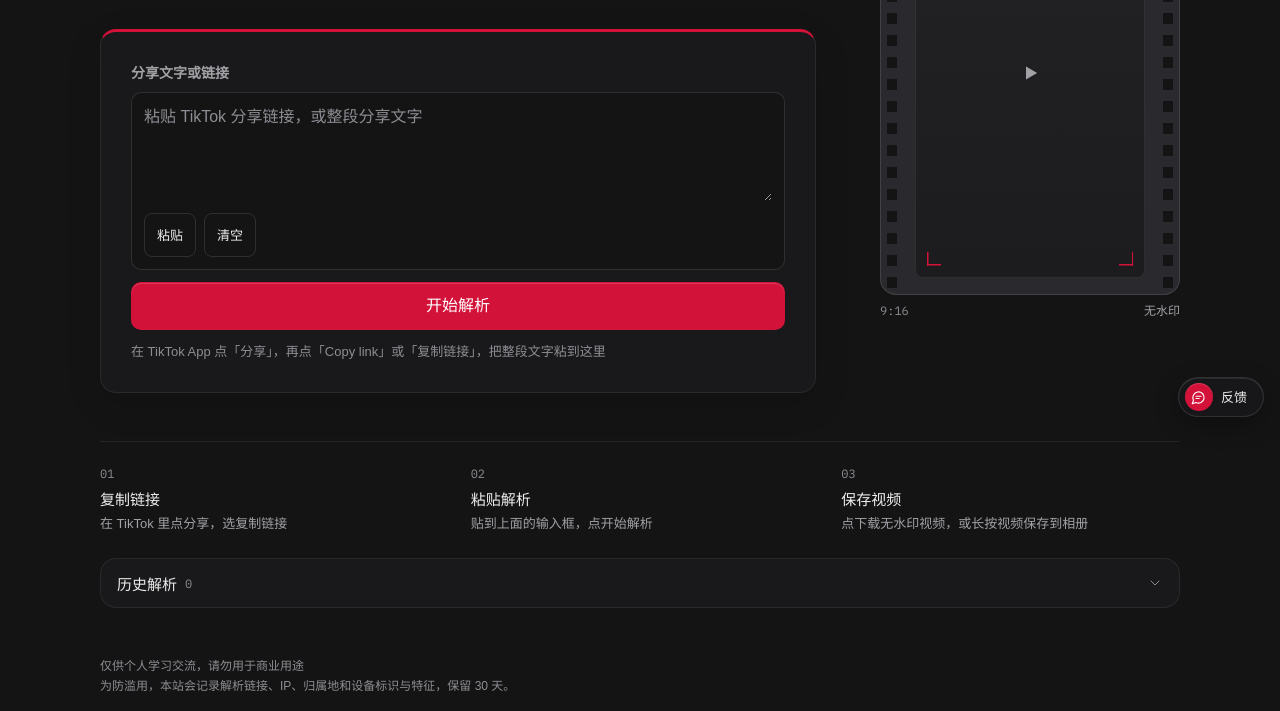
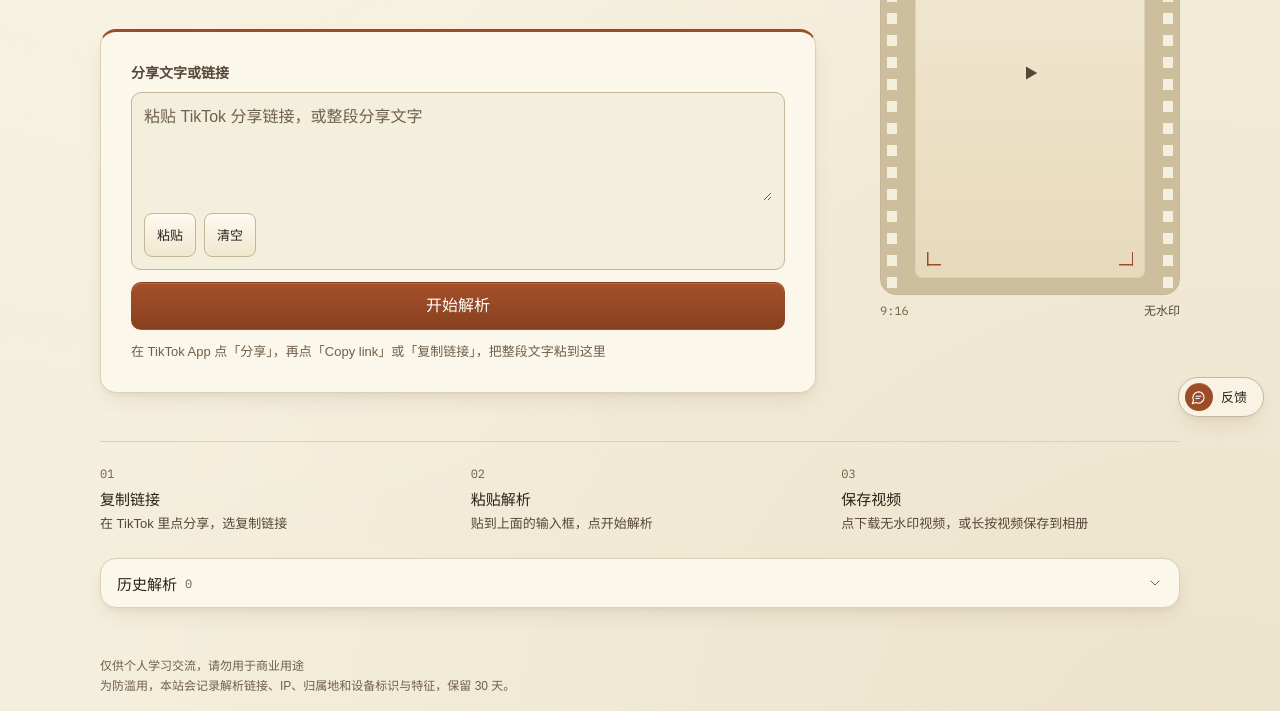
Before and after one commit to xiweiniboss-cmd/Tiktokshipingjiexitest, a plain HTML site: page index.html in a window 1280 px wide. Shown: the part 367-1078 px from the top of the page. Drawn offline with Linux system fonts and the light colour scheme; no server answers.

Commit message:
界面换成米黄纸面与陶土色按钮

```diff
--- a/jiexi.css
+++ b/jiexi.css
@@ -1,29 +1,4 @@
-/* ==========================================================================
-   解析站界面
-   --------------------------------------------------------------------------
-   抖音、快手、小红书、B站、微博、YouTube、TikTok 共用这一份。
-   换站时只改文案里的产品名，和下面三行颜色。其余间距、字号、圆角、
-   组件不要另起一套。
-
-   抖音   --jx-accent #d3123a   --jx-accent-hover #e21842   --jx-accent-text #ff9aab
-   快手   #c2410c               #ea580c                     #fdba74
-   小红书 #be123c               #e11d48                     #fda4af
-   B站    #0369a1               #0284c7                     #7dd3fc
-   微博   #be123c               #e11d48                     #fda4af
-   YouTube #b91c1c              #dc2626                     #fca5a5
-   TikTok 与抖音同一套红，不要红青渐变
-
-   白字叠在 --jx-accent 上需要至少 4.5:1。上面抖音这组已核过：
-   白 / #d3123a = 5.36，白 / #e21842 = 4.73，#ff9aab / #141415 = 9.17。
-   换站时用同样的方法核一次再上线。
-
-   签名：四角裁切线。只用在标志和成片画框上，表示这一帧没有水印。
-   竖幅胶片是抖音这一页的画面，别的站可以换自己的画面，chrome 留着。
-
-   间距、字号阶梯和中性色的起点来自 unslop（Damir Sokolovsky，@heydamir），
-   CC BY 4.0。https://heydamir.design/unslop
-   ========================================================================== */
-
+/* 米黄纸面与陶土色按钮。原排版参考 unslop（Damir Sokolovsky），CC BY 4.0：https://heydamir.design/unslop */
 @font-face {
   font-family: "JX Serif";
   font-style: normal;
@@ -53,28 +28,28 @@
 }
 
 :root {
-  /* 石墨中性色。表面不带色相，颜色只出现在强调色和成片画框里。 */
-  --jx-bg: #141415;
-  --jx-bg-deep: #0f0f10;
+  /* 纸面、墨色与细边框。 */
+  --jx-bg: #f4eedc;
+  --jx-bg-deep: #e9dfc6;
   --jx-film: #101012;
-  --jx-surface: #19191b;
-  --jx-raised: #232325;
-  --jx-raised-hover: #2a2a2d;
-  --jx-text: #ededed;
-  --jx-secondary: #a1a1a6;
-  --jx-muted: #8d8d93;
-  --jx-hairline: rgba(237, 237, 237, 0.08);
-  --jx-hairline-strong: rgba(237, 237, 237, 0.12);
+  --jx-surface: #fbf7eb;
+  --jx-raised: #f1e9d5;
+  --jx-raised-hover: #e8dcc1;
+  --jx-text: #2a2118;
+  --jx-secondary: #564736;
+  --jx-muted: #705f49;
+  --jx-hairline: #dcd1b8;
+  --jx-hairline-strong: #c5b599;
 
   /* 每站只改这三行。 */
-  --jx-accent: #d3123a;
-  --jx-accent-hover: #e21842;
-  --jx-accent-text: #ff9aab;
+  --jx-accent: #9c4c26;
+  --jx-accent-hover: #823c1d;
+  --jx-accent-text: #88421f;
   --jx-on-accent: #ffffff;
 
-  --jx-positive: #4cc38a;
-  --jx-negative: #ee5d62;
-  --jx-warning: #e6b35a;
+  --jx-positive: #2e6e4d;
+  --jx-negative: #ab3027;
+  --jx-warning: #835011;
 
   --jx-font: "PingFang SC", "Hiragino Sans GB", "Noto Sans SC", "Microsoft YaHei", "WenQuanYi Micro Hei", sans-serif;
   --jx-serif: "JX Serif", "Songti SC", "Noto Serif SC", "STSong", serif;
@@ -120,10 +95,10 @@
   --jx-fast: 160ms;
   --jx-enter: 420ms;
 
-  --jx-shadow-float: 0 8px 24px rgba(0, 0, 0, 0.28);
+  --jx-shadow-float: 0 2px 4px rgb(72 52 24 / 5%), 0 10px 24px -8px rgb(72 52 24 / 12%);
   --jx-highlight: inset 0 1px 0 rgba(255, 255, 255, 0.16);
 
-  color-scheme: dark;
+  color-scheme: light;
 }
 
 *,
@@ -146,7 +121,7 @@ body {
   -webkit-tap-highlight-color: transparent;
 }
 
-::selection { background: rgba(211, 18, 58, 0.35); color: var(--jx-on-accent); }
+::selection { background: var(--jx-accent); color: var(--jx-on-accent); }
 
 :focus { outline: none; }
 
@@ -414,7 +389,7 @@ button {
 .jx-strip {
   display: flex;
   width: 192px;
-  background: #2a2a2e;
+  background: #cdbf9e;
   border: 1px solid var(--jx-hairline-strong);
   border-radius: var(--jx-radius-card);
   box-shadow: var(--jx-highlight);
@@ -424,7 +399,7 @@ button {
 .jx-holes {
   flex: none;
   width: 22px;
-  background-image: linear-gradient(#141415 0 11px, transparent 11px 22px);
+  background-image: linear-gradient(var(--jx-bg) 0 11px, transparent 11px 22px);
   background-size: 10px 22px;
   background-repeat: repeat-y;
   background-position: center 6px;
@@ -443,7 +418,7 @@ button {
   justify-content: center;
   aspect-ratio: 9 / 16;
   border-radius: var(--jx-radius-control);
-  background: linear-gradient(180deg, #232325 0%, #1c1c1e 100%);
+  background: linear-gradient(180deg, #f4ecd7 0%, #e7d9bb 100%);
   box-shadow: inset 0 0 0 1px var(--jx-hairline);
   color: var(--jx-secondary);
 }
@@ -611,7 +586,7 @@ button {
 .dlprog .track {
   height: 4px;
   border-radius: 2px;
-  background: rgba(237, 237, 237, 0.12);
+  background: var(--jx-hairline-strong);
   overflow: hidden;
 }
 
@@ -1317,3 +1292,18 @@ footer a:hover { color: var(--jx-secondary); }
 }
 
 .jx-input-label { display: block; margin-bottom: 8px; color: var(--jx-secondary); font-size: 14px; font-weight: 600; }
+
+body {
+  background-image: radial-gradient(ellipse at 12% 0%, rgb(255 250 236 / 48%), transparent 58%),
+    radial-gradient(ellipse at 94% 100%, rgb(181 145 81 / 12%), transparent 65%);
+}
+
+.card, .jxh { box-shadow: 0 2px 4px rgb(72 52 24 / 5%), 0 10px 24px -8px rgb(72 52 24 / 12%); }
+.btn:not(.ghost):not(:disabled), .btn-ok { background-image: linear-gradient(180deg, #a5502a, #88401f); }
+.btn:not(.ghost):hover:not(:disabled), .btn-ok:hover { background: #843d1f; }
+.btn.ghost, .jx-field .btn.ghost { background: linear-gradient(180deg, #fdfaf0, #f1e7cf); }
+.btn.ghost:hover, .jx-field .btn.ghost:hover { background: var(--jx-raised-hover); }
+.btn:focus-visible { outline-color: var(--jx-accent); }
+
+.jx-copy h1 { font-style: oblique 8deg; }
+.jx-brand-sub { font-family: "Songti SC", "STSong", "Noto Serif SC", "Noto Serif CJK SC", Georgia, serif; font-style: italic; letter-spacing: .03em; }
```
Also changed, not shown: index.html (+2 -2 lines).
